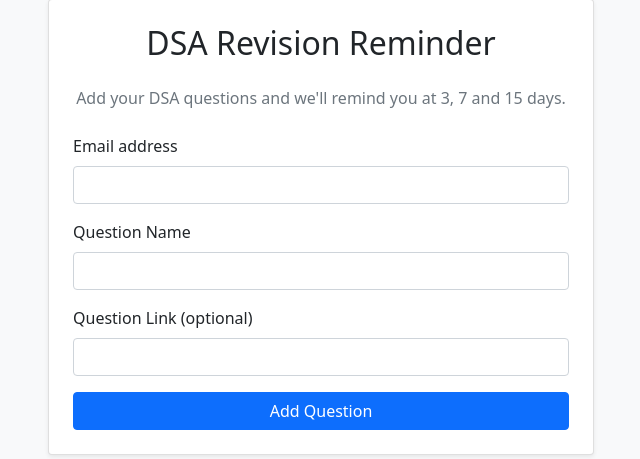
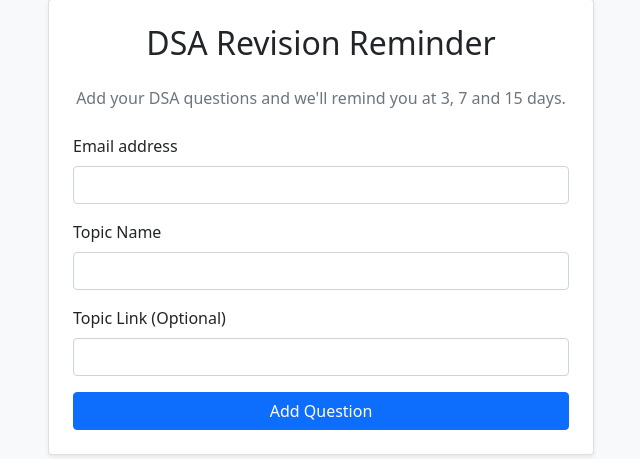
Before and after one commit to navneetujjain/dsa-reminder-app, a Flask app: page / in a window 1280 px wide. Shown: the part 49-508 px from the top of the page, without its empty margins (319-959 px from the left). Run offline with Flask 3, Linux system fonts and the light colour scheme.

Commit message:
Update index.html

```diff
--- a/templates/index.html
+++ b/templates/index.html
@@ -17,12 +17,12 @@
                     </div>
 
                     <div class="mb-3">
-                        <label for="question_name" class="form-label">Question Name</label>
+                        <label for="question_name" class="form-label">Topic Name</label>
                         <input type="text" class="form-control" id="question_name" name="question_name" required>
                     </div>
 
                     <div class="mb-3">
-                        <label for="question_link" class="form-label">Question Link (optional)</label>
+                        <label for="question_link" class="form-label">Topic Link (Optional)</label>
                         <input type="url" class="form-control" id="question_link" name="question_link">
                     </div>
 
```
